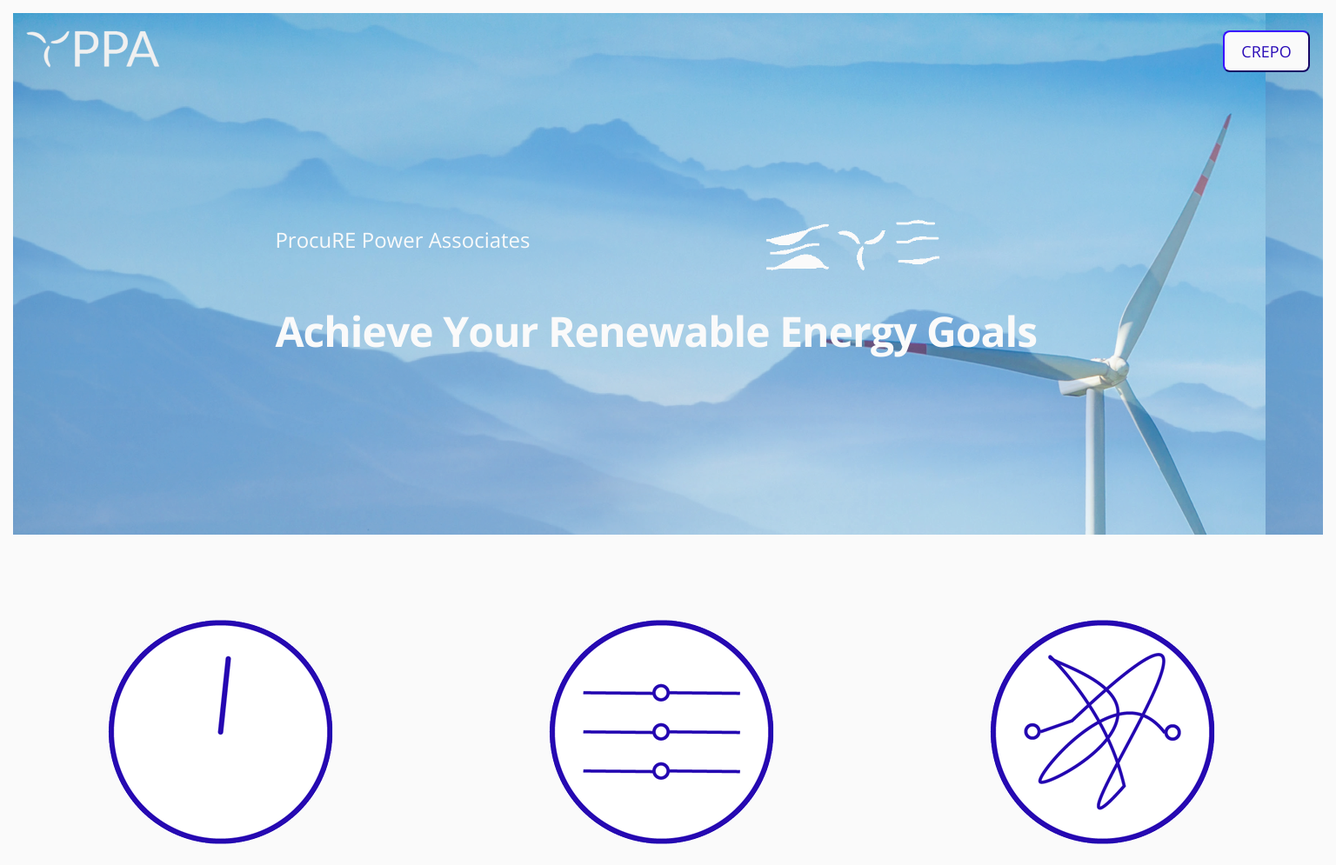
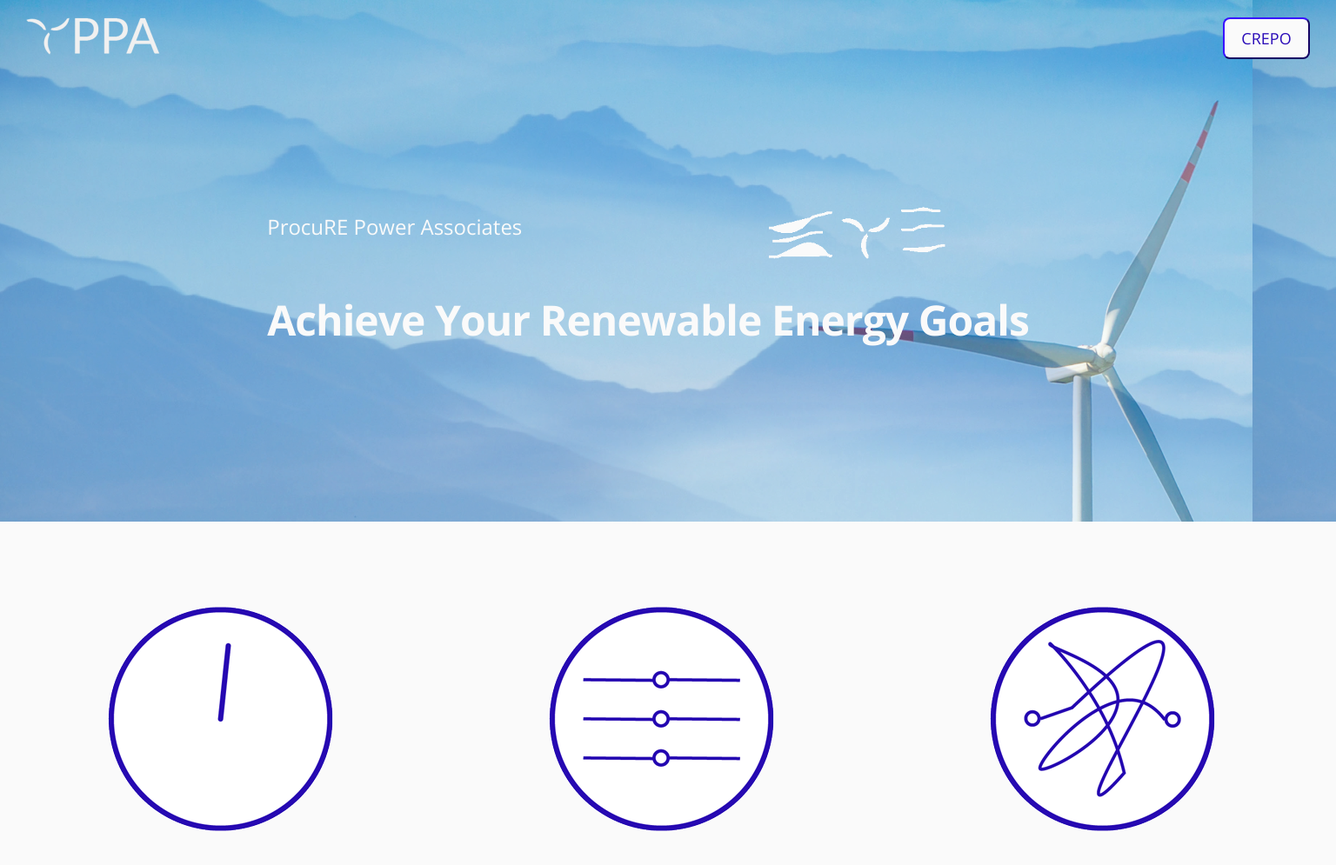
Before and after one commit to psopher/psopher.github.io, a plain HTML site: page index.html in a window 1536 px wide. Shown: the top 995 px of the page at 87% size. Drawn offline with nearby package versions, Linux system fonts and the light colour scheme.

Commit message:
landing image no border

```diff
--- a/styles/css/desktop.css
+++ b/styles/css/desktop.css
@@ -42,8 +42,8 @@
       height: 600px;
       justify-content: left;
       text-align: left;
-      margin: 1% 1% 0 1%;
-      width: 98%;
+      margin: 0% 0% 0% 0%;
+      width: 100%;
       background: url('/images/HD_1440/hd_landing.png');
       /*background: linear-gradient(to right, #290BB8, #3E98E5, #C2DFF8);
       background-size: 600% 600%;
--- a/styles/css/desktop_hd.css
+++ b/styles/css/desktop_hd.css
@@ -42,8 +42,8 @@
     height: 600px;
     justify-content: left;
     text-align: left;
-    margin: 1% 1% 0 1%;
-    width: 98%;
+    margin: 0% 0% 0% 0%;
+    width: 100%;
     background: url('/images/HD_1440/hd_landing.png');
     /*background: linear-gradient(to right, #290BB8, #3E98E5, #C2DFF8);
     background-size: 600% 600%;
--- a/styles/css/mobile.css
+++ b/styles/css/mobile.css
@@ -42,8 +42,8 @@
     height: 600px;
     justify-content: left;
     text-align: left;
-    margin: 1% 1% 0 1%;
-    width: 98%;
+    margin: 0% 0% 0 0%;
+    width: 100%;
     background: url('/images/HD_1440/hd_landing.png');
     /*background: linear-gradient(to right, #290BB8, #3E98E5, #C2DFF8);
     background-size: 600% 600%;
--- a/styles/css/tablet.css
+++ b/styles/css/tablet.css
@@ -42,8 +42,8 @@
     height: 600px;
     justify-content: left;
     text-align: left;
-    margin: 1% 1% 0 1%;
-    width: 98%;
+    margin: 0% 0% 0% 0%;
+    width: 100%;
     background: url('/images/HD_1440/hd_landing.png');
     /*background: linear-gradient(to right, #290BB8, #3E98E5, #C2DFF8);
     background-size: 600% 600%;
```
